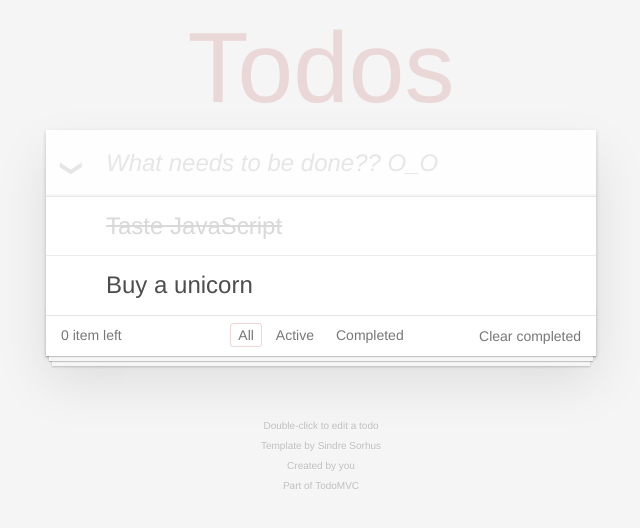
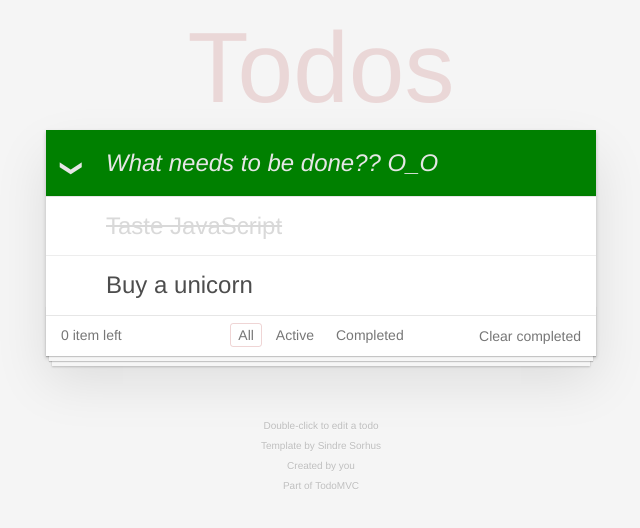
Before and after one commit to SHANG-TING/todomvc20181110, an Angular app: page / in a window 1280 px wide. Shown: the top 528 px of the page, without its empty margins (319-959 px from the left). Built offline with nearby package versions, Linux system fonts and the light colour scheme.

Commit message:
set inputElement style.background-color to green

```diff
--- a/src/app/app.component.html
+++ b/src/app/app.component.html
@@ -4,6 +4,7 @@
     <input class="new-todo"
            [placeholder]="placeholderText"
            #todo
+           [style.background-color]="background"
            (keyup.enter)="newTodo(todo)"
            autofocus>
   </header>
--- a/src/app/app.component.ts
+++ b/src/app/app.component.ts
@@ -8,6 +8,7 @@ import { Component } from '@angular/core';
 export class AppComponent {
   appTitle = 'Todos';
   placeholderText = 'What needs to be done?? O_O';
+  background = 'green';
 
   newTodo(inputElement) {
     console.log(inputElement.value);
```
